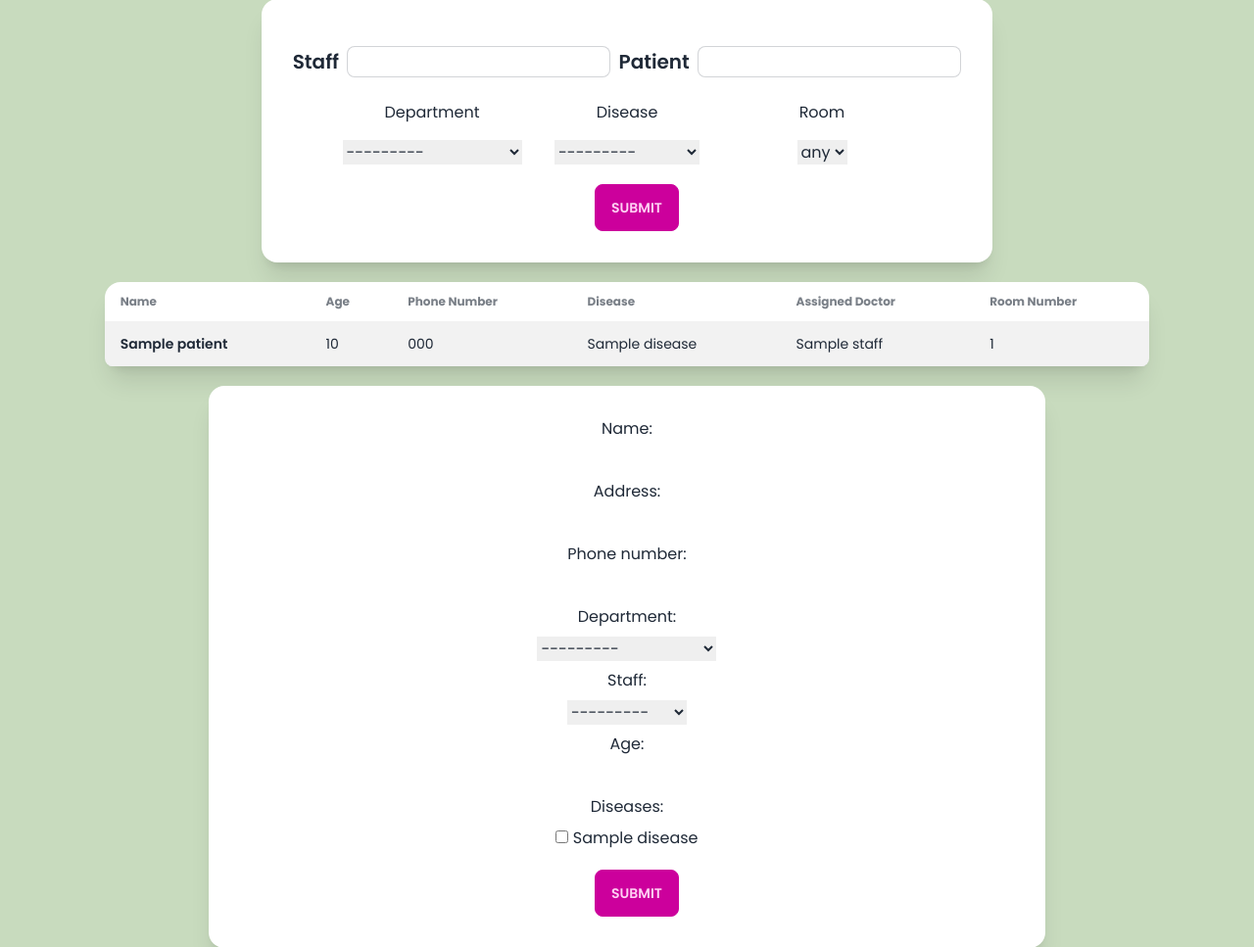
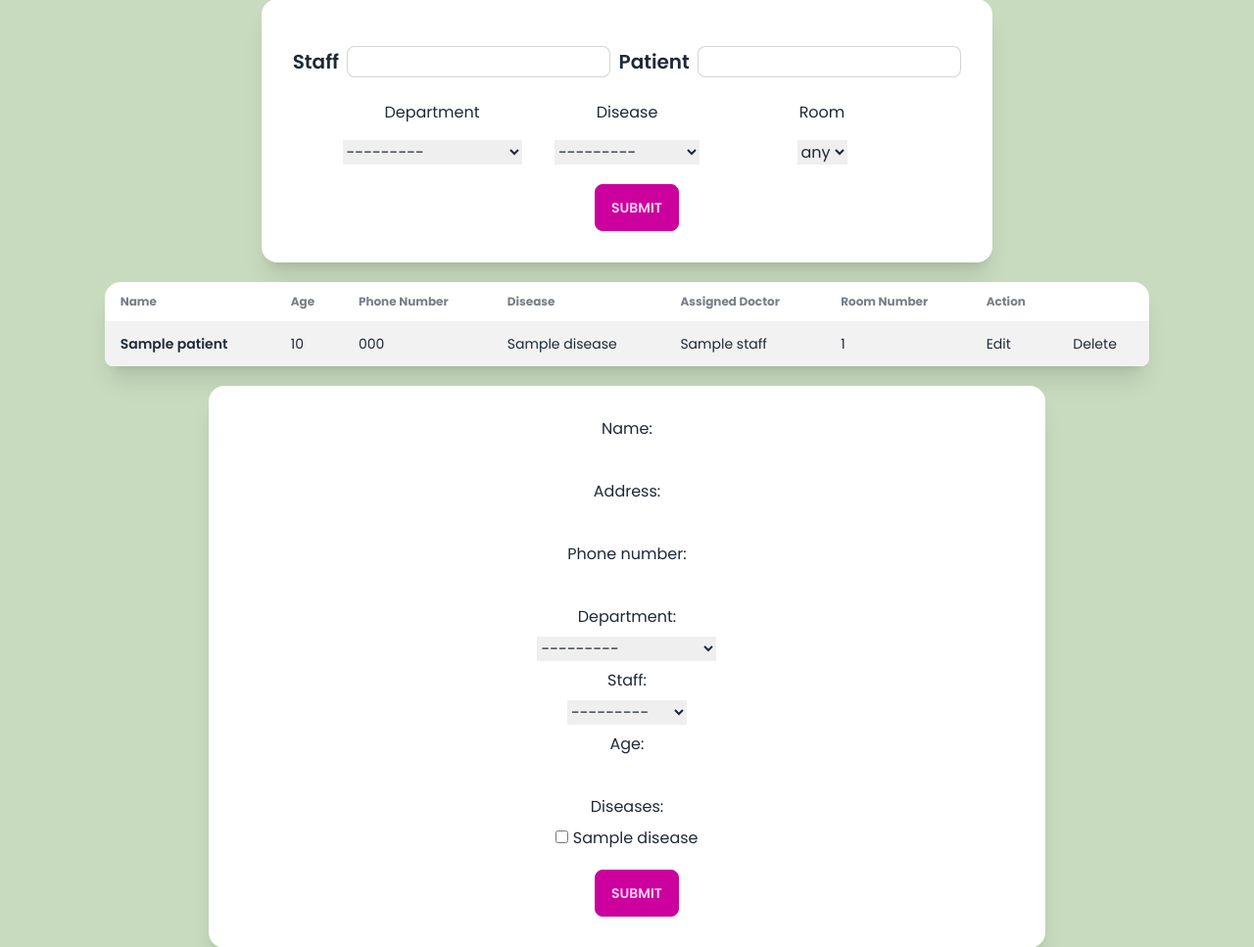
Before and after one commit to ReggieReo/MaiChaiNaHH-Hospital, a Django app: page / in a window 1280 px wide. Shown: the part 89-1056 px from the top of the page at 98% size. Run offline with Django 4.2, Linux system fonts and the light colour scheme; tables that the repository leaves empty hold one stand-in row (values such as "Sample post"); some libraries are stand-ins or nearby versions.

Commit message:
add delete and edit patient

```diff
--- a/db/templates/db/patient.html
+++ b/db/templates/db/patient.html
@@ -35,6 +35,7 @@
             <th>Disease</th>
             <th>Assigned Doctor</th>
             <th>Room Number</th>
+            <th>Action</th>
         </tr>
         </thead>
         <tbody>
@@ -54,6 +55,8 @@
             {% else %}
             <td>Not in anyroom</td>
             {% endif %}
+        <td><a href="{% url "db:edit_patient" patient.id %}">Edit</a> </td>
+        <td><a href="{% url "db:delete_patient" patient.id %}">Delete</a> </td>
         </tr>
         {% endfor %}
         </tbody>
--- a/db/urls.py
+++ b/db/urls.py
@@ -21,4 +21,6 @@ urlpatterns = [
     path("create_medicine", CreateMedicine.as_view(), name="create_medicine"),
     path("create_appointment", CreateAppointment.as_view(), name="create_appointment"),
     path("create_accounting", CreateAccounting.as_view(), name="create_accounting"),
+    path("delete_patient/<int:pk>", DeletePatient.as_view(), name="delete_patient"),
+    path("edit_patient/<int:pk>", EditPatient.as_view(), name="edit_patient"),
 ]
--- a/db/views.py
+++ b/db/views.py
@@ -250,3 +250,29 @@ class CreateAccounting(View):
                 account.save()
                 print(account)
             return redirect('db:accounting')
+
+
+class DeletePatient(View):
+
+    def get(self, request, pk):
+        patient = Patient.objects.get(pk=pk).delete()
+        return redirect('db:index')
+
+
+class EditPatient(View):
+
+    def get(self, request, pk):
+        patient = Patient.objects.get(pk=pk)
+        edit_form = PatientForm(instance=patient)
+        context = {"patient": patient, "form": edit_form}
+        return render(request, "db/patient_edit.html", context)
+
+    def post(self, request, pk):
+        form = PatientForm(request.POST, instance=Patient.objects.get(pk=pk))
+        if form.is_valid():
+            diseases = form.cleaned_data['diseases']
+            patient = form.save(commit=False)
+            patient.save()
+            for disease in diseases:
+                patient.disease_set.add(disease)
+            return redirect('db:index')
```
Also changed, not shown: db/templates/db/patient_edit.html (added, +22 -0 lines).
